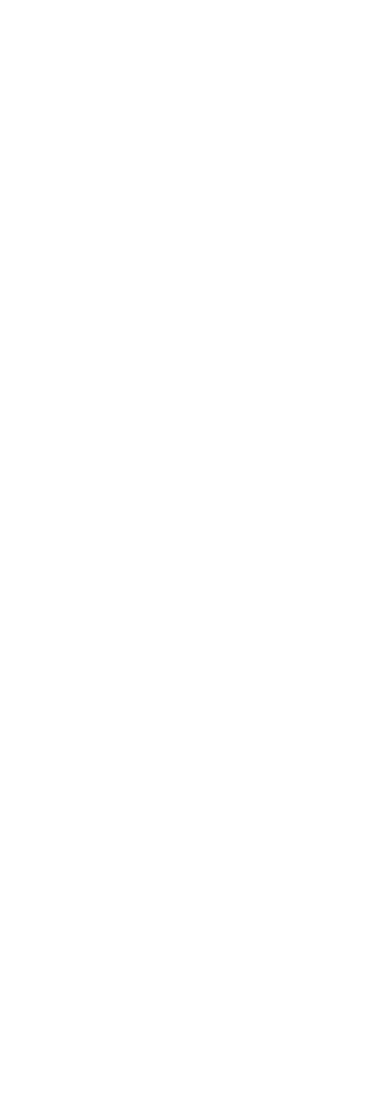
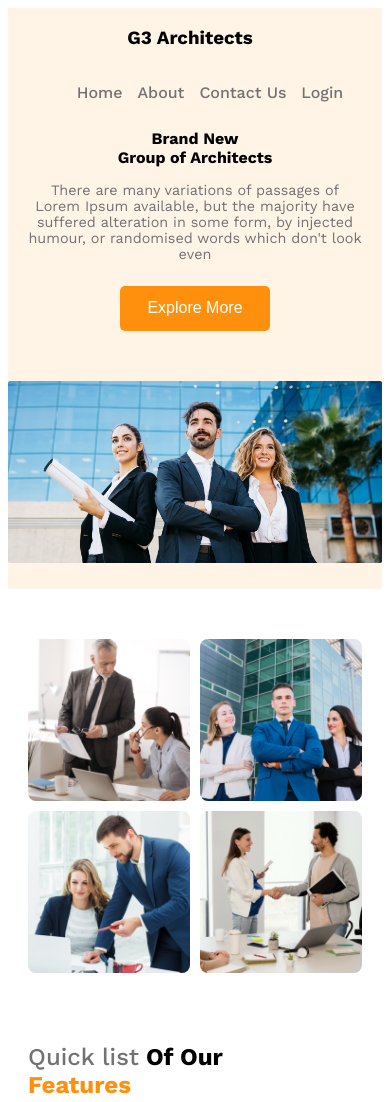
Before and after one commit to MdHasanullhoque/G3-Main-Architect-file, a plain HTML site: page index.html in a window 390 px wide. Shown: the top 1102 px of the page. Before the commit the page ends 844 px from the top, so only its background shows below. Drawn offline with nearby package versions, Linux system fonts and the light colour scheme.

Commit message:
added cover and banner and features

```diff
--- a/index.html
+++ b/index.html
@@ -5,10 +5,59 @@
     <meta name="viewport" content="width=device-width, initial-scale=1.0">
     <title>G3 Architects</title>
     <link rel="stylesheet" href="styles/architects.css">
+
 </head>
-<body>
-    <header>
+<body class="work-sans-font">
+    <header class="background-color">
+        <nav class="navbar">
+            <h3 class="brand">G3 Architects</h3>
+
+            <ul class="nav-links">
+                <li class="nav-item"><a href="" class="nav-link text-color">Home</a></li>
+                <li class="nav-item"><a href="" class="nav-link text-color">About</a></li>
+                <li class="nav-item"><a href="" class="nav-link text-color">Contact Us</a></li>
+                <li class="nav-item"><a href="" class="nav-link text-color">Login</a></li>
+            </ul>
+        </nav>
+        <div class="banner">
+            <div class="banner-content">
+                <h1 class="banner-title">Brand New <br> Group of Architects</h1>
+                <p class="banner-desc">There are many variations of passages of Lorem Ipsum available, but the majority have suffered alteration in some form, by injected humour, or randomised words which don't look even</p>
+                <button class="btn-primary">Explore More</button>
+            </div>
+            <div class="banner-img">
+                <img src="./images/banner.png" alt="banner-png">
+            </div>
+        </div>
 
     </header>
+
+<!--Disscusing features-->
+
+    <section class="grid-style">
+        <div class="image">
+            <img src="./images/team1.png" alt="">
+            <img src="./images/team2.png" alt="">
+            <img src="./images/team3.png" alt="">
+            <img src="./images/team4.png" alt="">
+
+        </div>
+        <div class="text">
+            <h1 class="text-1"><span class="text-color">Quick list</span> <span>Of Our</span><br> <span class="text-primary">Features</span></h1>
+            <p class="paragrap banner-desc">are many variations of passages of Lorem Ipsum available,<br> but the majority have suffered alteration in some form, by injected<br> humour, or randomised words which don't look even</p>
+            <button class="btn-primary">Explore More</button>
+        </div>
+    </section>
+
+
+
+
+
+
+
+
+    <!--       kk-->
+
+
 </body>
 </html>
--- a/styles/architects.css
+++ b/styles/architects.css
@@ -0,0 +1,212 @@
+@import url('https://fonts.googleapis.com/css2?family=Work+Sans:ital,wght@0,100..900;1,100..900&display=swap');
+
+
+
+
+.work-sans-font {
+  font-family: "Work Sans", sans-serif;
+  font-optical-sizing: auto;
+  font-weight: 400;
+  font-style: normal;
+}
+
+.navbar{
+    display: flex;
+    justify-content: space-between;
+    margin-left: 70px;
+    align-items: center;
+
+
+}
+
+.background-color{
+    background-color: rgba(255,144,14, 0.1);
+
+}
+
+
+.text-color{
+    color: #424242;
+}
+.nav-links{
+    display: flex;
+    font-weight: 500;
+    gap: 50px;
+    margin-right: 70px;
+    color: #424242;;
+
+}
+
+
+.nav-link{
+    text-decoration: none;
+
+}
+
+
+.nav-item{
+    list-style: none;
+
+}
+
+
+/*banner*/
+
+.banner{
+   max-width: 1920px;
+   height: 1120px;
+   margin: 0 auto;
+}
+
+.banner-content{
+    max-width: 850px;
+    margin: 0 auto;
+    text-align: center;
+}
+
+.banner-title{
+    font-weight: 700;
+    font-size: 4rem;
+    display: flex;
+    align-items: center;
+    justify-content: center;
+}
+
+.banner-desc{
+    color: #727272;
+    font-family: "Work Sans", sans-serif;
+    font-size: 0.9rem;
+
+}
+.btn-primary{
+    background-color: #FF900E;
+    margin-top: 10px;
+    margin-bottom: 30px;
+    width: 100px;
+    height: 40px;
+    border-radius: 5px;
+    border: none;
+    color: white;
+}
+
+
+.banner-img{
+    display:block;
+    margin: 0 auto;
+    width: 100%;
+    height: auto;
+    border-radius: 10px;
+}
+.banner-img{
+    display: flex;
+    justify-content: center;
+
+}
+/*Features*/
+
+.grid-style{
+max-width: 1440px;
+margin: 90px auto 0;
+display: grid;
+grid-template-columns: repeat(2, 1fr);
+gap: 40px;
+align-items: center;
+padding: 0 20px;
+position: relative;
+}
+
+.image{
+    display: grid;
+    grid-template-columns: repeat(2, 1fr);
+    gap: 10px;
+}
+.image img{
+    width: 100%;
+    height: auto;
+    object-fit: cover;
+    border-radius: 8px;
+}
+
+.text{
+    max-width: 500;
+    padding-left: 20px;
+}
+.text-primary{
+   color: #FF900E;
+}
+
+.text-color{
+    font-weight: 500;
+    color: #727272;
+}
+
+
+
+
+/*responsive*/
+
+@media (max-width: 768px) {
+    .navbar{
+        flex-direction: column;
+        margin-left: 10px;
+        margin-right: 20px;}
+
+        .nav-links {
+        gap: 15px;
+        margin-right: 0;
+    }
+
+    .banner{
+   max-width: 500px;
+   height: 460px;
+   margin: 0 auto;
+}
+    .banner-content{
+        max-width: 100%;
+        padding: 0 20px;
+
+    }
+
+    .banner-title{
+        font-size: 1rem;
+    }
+    .btn-primary{
+        width: 150px;
+        height: 45px;
+        font-size: 1rem;
+    }
+    .banner-img{
+        justify-content: center;
+        margin-top: 20px;
+    }
+
+    .banner-img img{
+        max-width: 100%;
+        height: auto;
+    }
+
+
+    }
+
+
+
+
+    /*photo grid responsive*/
+
+  @media (max-width: 768px) {
+   .grid-style{
+    margin-top: 50px;
+    grid-template-columns: 1fr;
+   }
+
+
+   .image{
+    grid-template-columns: 1fr 1fr;
+   }
+
+   .text{
+    padding-left: 0;
+    margin-top: 10px;
+    max-width: 100%;
+   }
+  }
```
